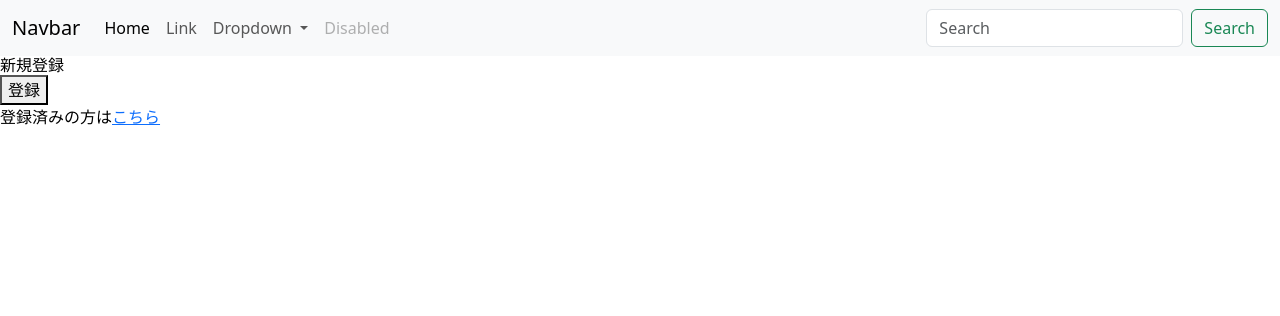
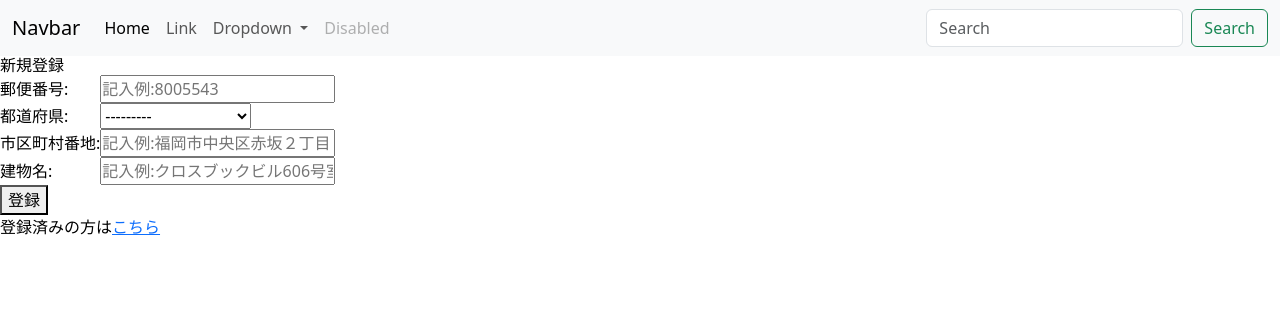
Before and after one commit to amaguri-star/cross_book, a Django app: template templates/account/signup.html in a window 1280 px wide. Shown: the top 316 px of the page. Run offline with Django 3.2, Linux system fonts and the light colour scheme; the template is opened without the code that fills it: values that come from a table or form of the project are taken from there, others are empty; some libraries are stand-ins or nearby versions.

Commit message:
create Address auto-fill system

```diff
--- a/cross_book/admin.py
+++ b/cross_book/admin.py
@@ -3,7 +3,7 @@ from django.contrib.auth.admin import UserAdmin
 from django.utils.translation import ugettext_lazy as _
 
 from .forms import MyUserCreationForm, MyUserChangeForm
-from .models import User
+from .models import User, Address
 
 
 # Register your models here.
@@ -30,3 +30,4 @@ class MyUserAdmin(UserAdmin):
 
 
 admin.site.register(User, MyUserAdmin)
+admin.site.register(Address)
--- a/cross_book/forms.py
+++ b/cross_book/forms.py
@@ -1,5 +1,6 @@
 from django.contrib.auth.forms import UserChangeForm, UserCreationForm
-from .models import User
+from django import forms
+from .models import User, Address
 
 
 class MyUserChangeForm(UserChangeForm):
@@ -12,3 +13,28 @@ class MyUserCreationForm(UserCreationForm):
     class Meta:
         model = User
         fields = ('username', 'email')
+
+
+class AddressForm(forms.ModelForm):
+    class Meta:
+        model = Address
+        fields = ("zip_code", "address1", "address2", "address3")
+        widgets = {
+            'zip_code':
+            forms.TextInput(
+                attrs={'class': 'p-postal-code', 'placeholder': '記入例:8005543'}
+            ),
+            'address1':
+            forms.Select(
+                attrs={'class': 'p-region-id', 'placeholder': '記入例:福岡県'}
+            ),
+            'address2':
+            forms.TextInput(
+                attrs={'class': 'p-locality p-street-address p-extended-address',
+                       'placeholder': '記入例:福岡市中央区赤坂２丁目３１−１'}
+            ),
+            'address3':
+            forms.TextInput(
+                attrs={'class': '', 'placeholder': '記入例:クロスブックビル606号室'}
+            )
+        }
--- a/cross_book/models.py
+++ b/cross_book/models.py
@@ -4,6 +4,7 @@ from django.contrib.auth.base_user import BaseUserManager
 from django.utils.translation import ugettext_lazy as _
 from django.utils import timezone
 from django.core.mail import send_mail
+from django.conf import settings
 
 
 # Create your models here.
@@ -71,3 +72,66 @@ class User(AbstractBaseUser, PermissionsMixin):
 
     def email_user(self, subject, message, from_email=None, **kwargs):
         send_mail(subject, message, from_email, [self.email], **kwargs)
+
+
+class Address(models.Model):
+    LOCATION = (
+        (0, "選択してください"),
+        (1, "北海道"),
+        (2, "青森県"),
+        (3, "岩手県"),
+        (4, "宮城県"),
+        (5, "秋田県"),
+        (6, "山形県"),
+        (7, "福島県"),
+        (8, "茨城県"),
+        (9, "栃木県"),
+        (10, "群馬県"),
+        (11, "埼玉県"),
+        (12, "千葉県"),
+        (13, "東京都"),
+        (14, "神奈川県"),
+        (15, "新潟県"),
+        (16, "富山県"),
+        (17, "石川県"),
+        (18, "福井県"),
+        (19, "山梨県"),
+        (20, "長野県"),
+        (21, "岐阜県"),
+        (22, "静岡県"),
+        (23, "愛知県"),
+        (24, "三重県"),
+        (25, "滋賀県"),
+        (26, "京都府"),
+        (27, "大阪府"),
+        (28, "兵庫県"),
+        (29, "奈良県"),
+        (30, "和歌山県"),
+        (31, "鳥取県"),
+        (32, "島根県"),
+        (33, "岡山県"),
+        (34, "広島県"),
+        (35, "山口県"),
+        (36, "徳島県"),
+        (37, "香川県"),
+        (38, "愛媛県"),
+        (39, "高知県"),
+        (40, "福岡県"),
+        (41, "佐賀県"),
+        (42, "長崎県"),
+        (43, "熊本県"),
+        (44, "大分県"),
+        (45, "宮崎県"),
+        (46, "鹿児島県"),
+        (47, "沖縄県"),
+        (48, "未定")
+    )
+
+    user = models.OneToOneField(User, on_delete=models.CASCADE)
+    zip_code = models.CharField(verbose_name='郵便番号', max_length=8, blank=True)
+    address1 = models.IntegerField(verbose_name='都道府県', blank=True, choices=LOCATION)
+    address2 = models.CharField(verbose_name='市区町村番地', max_length=40, blank=True)
+    address3 = models.CharField(verbose_name='建物名', max_length=40, blank=True)
+
+    def __str__(self):
+        return f'{self.user.username}'
--- a/cross_book/urls.py
+++ b/cross_book/urls.py
@@ -4,4 +4,5 @@ from cross_book import views
 
 urlpatterns = [
     path('', views.home, name='home'),
+    path('set_address', views.address_page, name='set_address'),
 ]
--- a/templates/shared/base.html
+++ b/templates/shared/base.html
@@ -17,4 +17,6 @@
 {% endblock %}
 </div>
 </body>
+{% block script %}
+{% endblock %}
 </html>
```
Also changed, not shown: cross_book/views.py (+14 -1 lines), templates/cross_book/address_form.html (added, +13 -0 lines), cross_book/migrations/0002_address.py (added).
